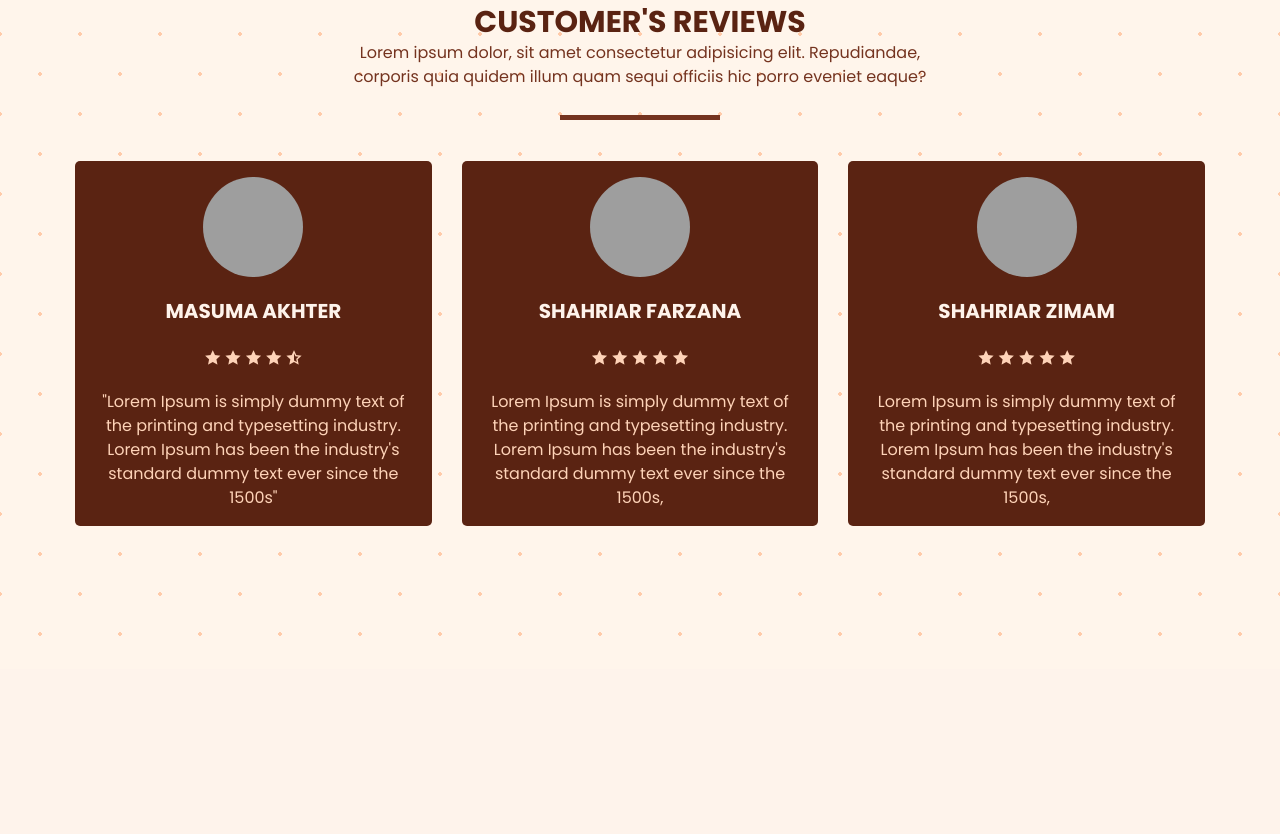
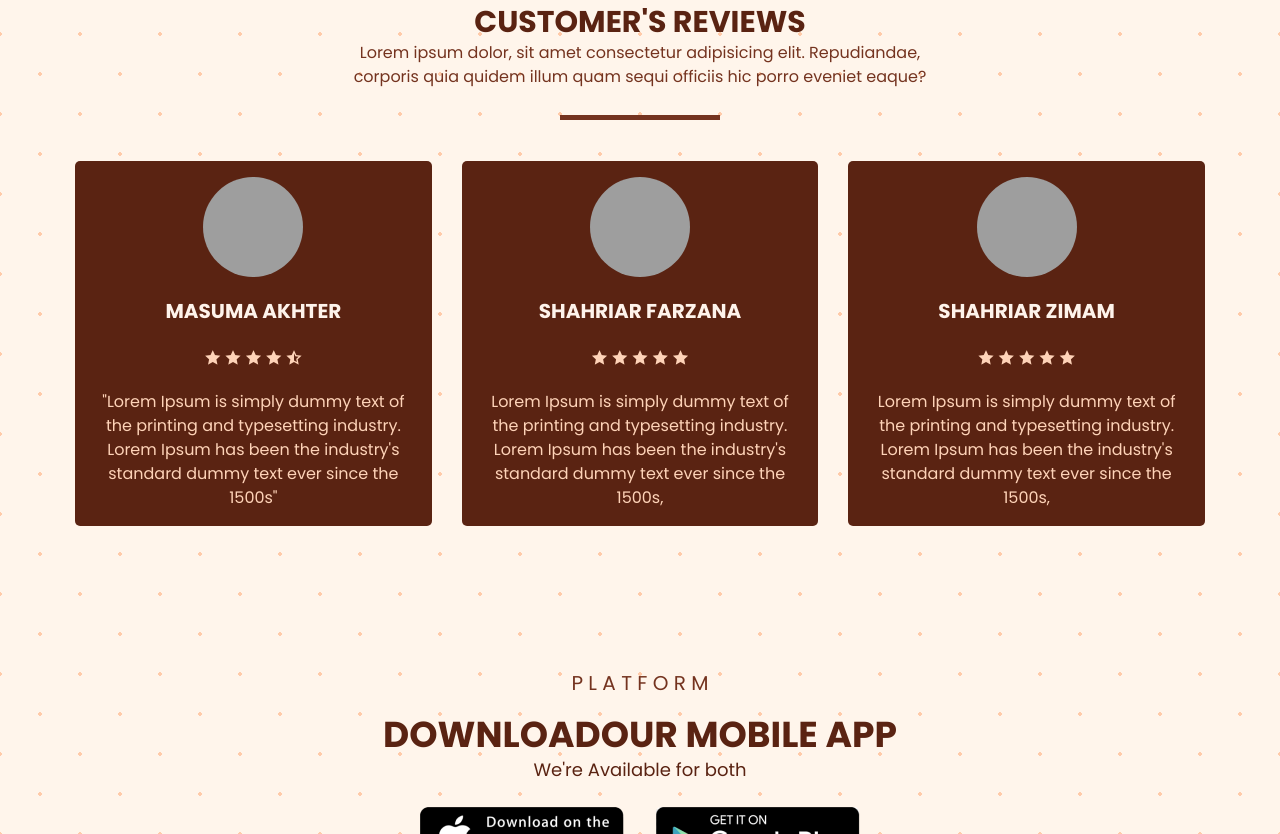
Before and after one commit to ShahriarCode69/Dessartos, a website built with Vite: page index.html in a window 1280 px wide. Shown: the part 1966-2800 px from the top of the page. Before the commit the page ends 2635 px from the top, so only its background shows below. Built offline with nearby package versions, Linux system fonts and the light colour scheme; grey boxes are pictures that could not be loaded.

Commit message:
app section done

```diff
--- a/index.html
+++ b/index.html
@@ -25,7 +25,7 @@
           <a class="header__link link" href="#reviews">Reviews</a>
         </li>
         <li>
-          <a class="header__link link" href="#shop">Shop</a>
+          <a class="header__link link" href="#app">App</a>
         </li>
         <li>
           <a href="#" class="header__cta btn">See Menu</a>
@@ -51,7 +51,7 @@
           <a href="#reviews" class="mobile-nav__link link">Reviews</a>
         </li>
         <li>
-          <a href="#shop" class="mobile-nav__link link">Shop</a>
+          <a href="#shop" class="mobile-nav__link link">App</a>
         </li>
         <li class="mobile-nav__link-line"></li>
         <li>
@@ -65,7 +65,8 @@
   <main>
     <section class="hero section container">
       <div class="hero__content">
-        <h1 class="hero__title animate__animated animate__fadeInLeft">Spend Less, <br> <span class="hero__subtite">Buy Halal</span></h1>
+        <h1 class="hero__title animate__animated animate__fadeInLeft">Spend Less, <br><span class="hero__subtite">Buy
+            Halal</span></h1>
         <p class="hero__description animate__animated animate__fadeInLeft">Looking For Best <strong>Halal
             Desserts</strong> In Your Area? No More Hassle!!
           Order Anytime From Anywhere On <strong>Dessertos</strong>. Get Your Desired Dessert And Finish The Craving
@@ -213,8 +214,22 @@
         </div>
       </div>
     </section>
-    <section class="shop container section">
-
+    <section id="app" class="app container section">
+      <div class="app__content">
+        <p>P L A T F O R M</p>
+        <div class="app__contentDescription">
+          <h3><span>Download</span>Our Mobile App</h3>
+          <p>We're Available for both</p>
+        </div>
+      </div>
+      <div class="app__download">
+        <a href="#">
+          <img src="/applestore.png" alt="">
+        </a>
+        <a href="#">
+          <img src="/playstore.png" alt="">
+        </a>
+      </div>
     </section>
   </main>
   <!-- <footer></footer> -->
--- a/src/main.js
+++ b/src/main.js
@@ -5,6 +5,7 @@ import '../styles/components/hero.css'
 import '../styles/components/about.css'
 import '../styles/components/benefit.css'
 import '../styles/components/reviews.css'
+import '../styles/components/app.css'
 import '../styles/components/mobile-nav.css'
 import '../styles/utils.css'
 
--- /dev/null
+++ b/styles/components/app.css
@@ -0,0 +1,91 @@
+.app {
+    text-align: center;
+    display: flex;
+    flex-direction: column;
+    align-items: center;
+    justify-content: center;
+    gap: 1.5rem;
+}
+
+.app__content {
+    display: flex;
+    flex-direction: column;
+    gap: 1rem;
+}
+
+.app__content > p {
+    font-size: var(--size-sm);
+    color: var(--clr-dark-shade);
+}
+
+.app__contentDescription h3 {
+    text-transform: uppercase;
+    font-size: var(--size-xl);
+}
+
+.app__download {
+    display: flex;
+    flex-direction: column;
+    gap: 1rem;
+}
+
+
+/* xs  */
+@media (min-width: 425px) {
+    .app__content > p {
+        font-size: var(--size-base);
+        color: var(--clr-dark-shade);
+    }
+
+    .app__contentDescription h3 {
+        text-transform: uppercase;
+        font-size: var(--size-2xl);
+    }
+
+    .app__contentDescription p {
+        font-size: var(--size-base);
+    }
+
+}
+
+/* sm  */
+/* @media (min-width: 640px) {
+
+} */
+
+/* md  */
+/* @media (min-width: 768px) {
+
+} */
+
+/* lg  */
+@media (min-width: 1024px) {
+    .app__content > p {
+        font-size: var(--size-xl);
+        color: var(--clr-dark-shade);
+    }
+
+    .app__contentDescription h3 {
+        text-transform: uppercase;
+        font-size: var(--size-4xl);
+    }
+
+    .app__contentDescription p {
+        font-size: var(--size-lg);
+    }
+
+    .app__download {
+        flex-direction: row;
+        gap: 2rem;
+    }
+}
+
+/* xl  */
+/* @media (min-width: 1280px) {
+
+} */
+
+/* 2xl  */
+/* @media (min-width: 1536px) {
+
+} */
--- a/styles/style.css
+++ b/styles/style.css
@@ -5,10 +5,6 @@
   --clr-dark-shade: #74331f;
   --clr-light: #fef3eb;
   --clr-light-shade: #fed3b8;
-
-  --clr-shade600: #cc414e;
-  --clr-shade700: #d25763;
-  --clr-shade800: #d86e78;
 
   /* Sizes */
   --size-xxs: 0.5rem;
```
Also changed, not shown: public/applestore.png (added), public/playstore.png (added).
